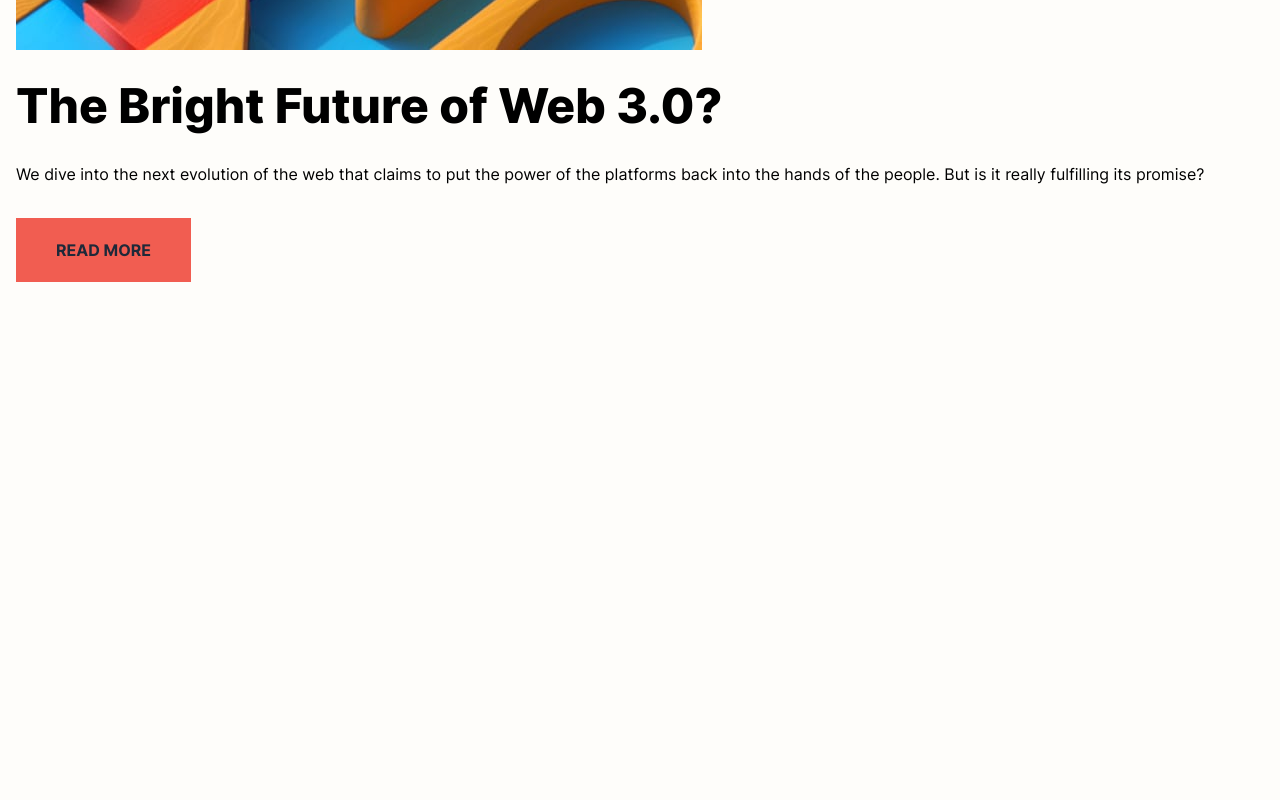
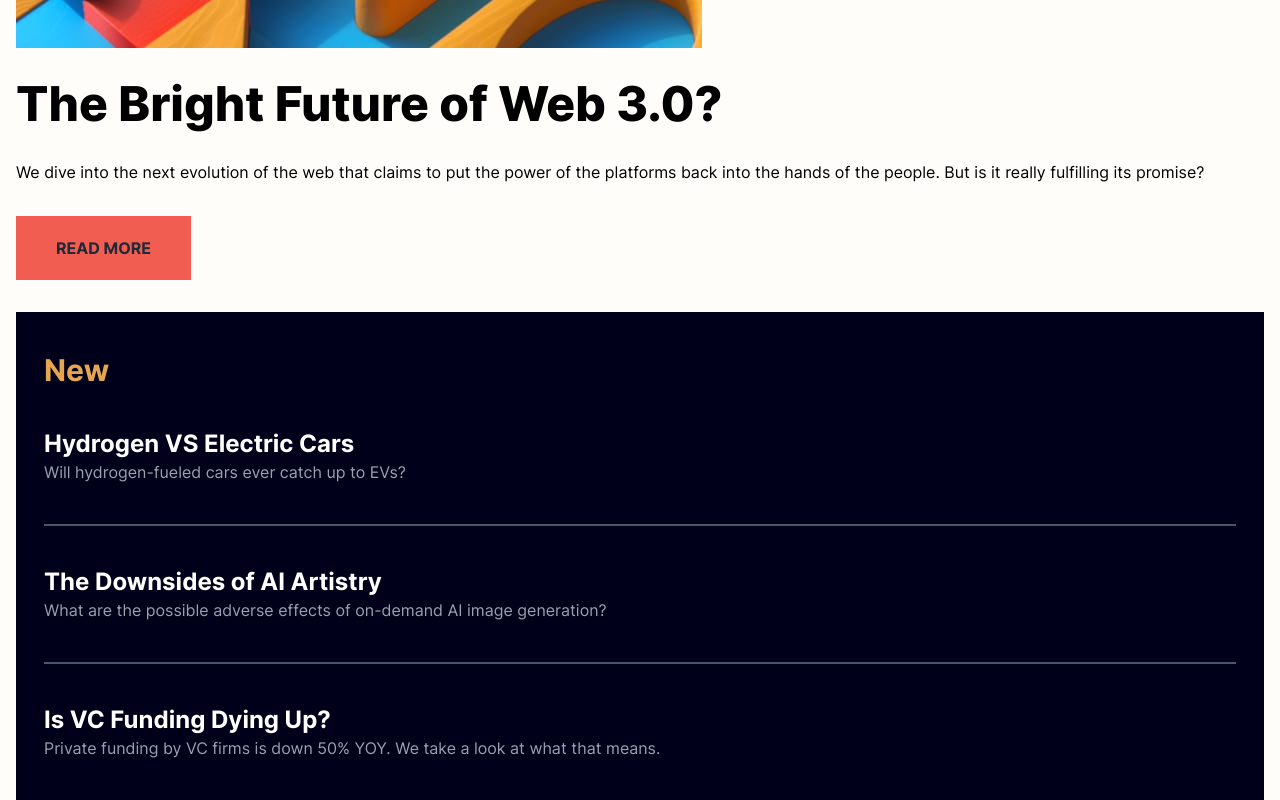
Before and after one commit to fatkharrofiqi/news-homepage, a Next.js app: page / in a window 1280 px wide. Shown: the part 652-1452 px from the top of the page. Before the commit the page ends 934 px from the top, so only its background shows below. Built offline with nearby package versions, Linux system fonts and the light colour scheme.

Commit message:
feat: add news

```diff
--- a/src/app/page.tsx
+++ b/src/app/page.tsx
@@ -1,9 +1,11 @@
 import Home from "@/components/body/home";
+import News from "@/components/body/news";
 
 const page = () => {
   return (
     <div className="space-y-8">
       <Home />
+      <News />
     </div>
   );
 };
--- /dev/null
+++ b/src/components/body/news/index.tsx
@@ -0,0 +1,23 @@
+import NewsItem from "./news-item";
+
+export default function News() {
+  return (
+    <div className="bg-[#00001A] px-7">
+      <p className="pt-10 font-bold text-3xl text-[#E6A650]">New</p>
+      <div className="divide-y-2 divide-gray-600">
+        <NewsItem
+          title="Hydrogen VS Electric Cars"
+          content="Will hydrogen-fueled cars ever catch up to EVs?"
+        />
+        <NewsItem
+          title="The Downsides of AI Artistry"
+          content="What are the possible adverse effects of on-demand AI image generation?"
+        />
+        <NewsItem
+          title="Is VC Funding Dying Up?"
+          content="Private funding by VC firms is down 50% YOY. We take a look at what that means."
+        />
+      </div>
+    </div>
+  );
+}
--- /dev/null
+++ b/src/components/body/news/news-item.tsx
@@ -0,0 +1,13 @@
+interface NewsItemProp {
+  title: string;
+  content: string;
+}
+
+export default function NewsItem({ title, content }: NewsItemProp) {
+  return (
+    <div className="py-10">
+      <p className="font-bold text-white text-2xl">{title}</p>
+      <p className="text-gray-400">{content}</p>
+    </div>
+  );
+}
--- a/src/components/header/index.tsx
+++ b/src/components/header/index.tsx
@@ -11,7 +11,7 @@ export default function Header() {
   const [isOpen, setIsOpen] = useState(false);
 
   return (
-    <header className="debug">
+    <header>
       <div className="flex justify-between items-center h-[6.25rem] px-4">
         <Image src={Logo} alt="logo" />
         <Image
```
